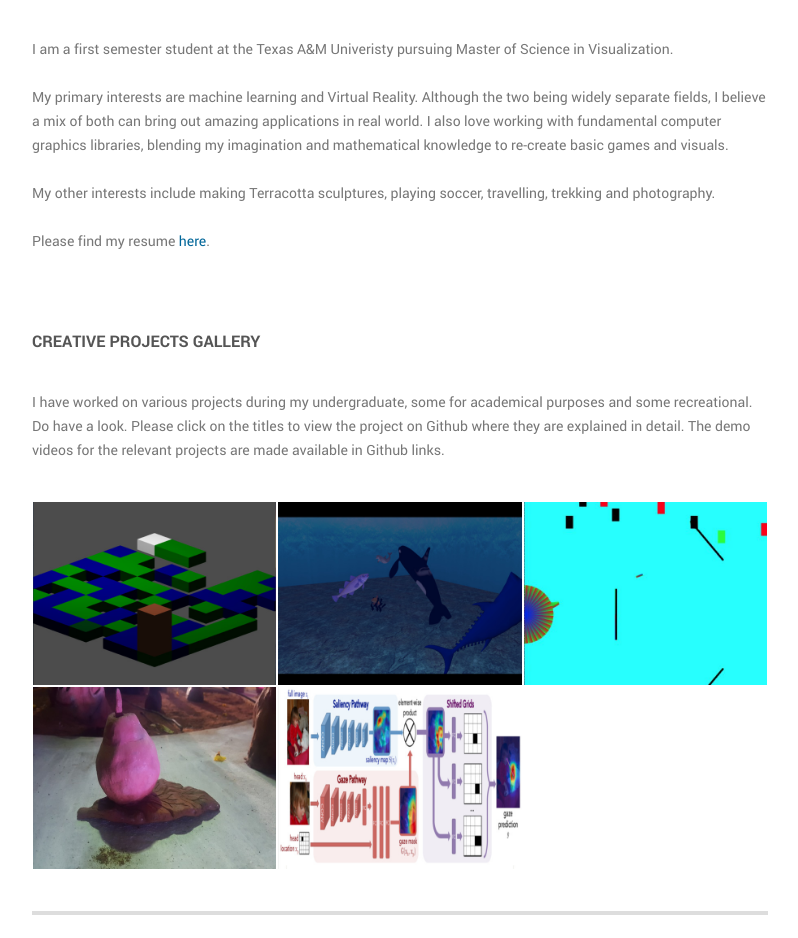
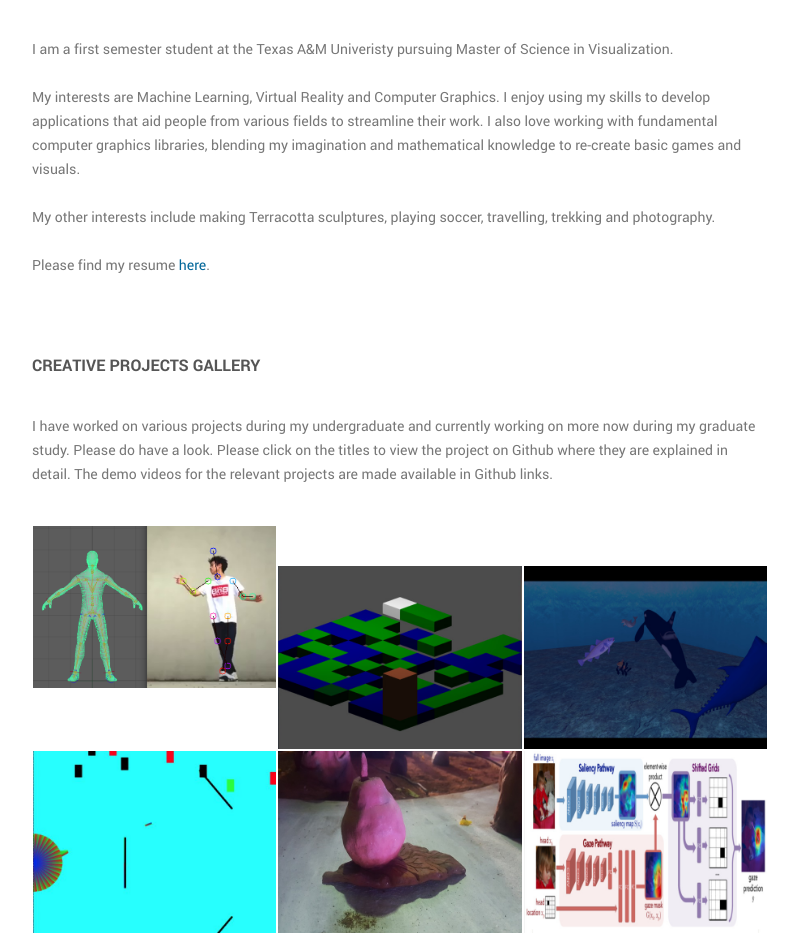
Before and after one commit to h44rd/temp-h44rd.github.io, a plain HTML site: page index.html in a window 1280 px wide. Shown: the part 968-1906 px from the top of the page, without its empty margins (432-1230 px from the left). Drawn offline with Linux system fonts and the light colour scheme.

Commit message:
updated projects

```diff
--- a/index.html
+++ b/index.html
@@ -116,7 +116,7 @@
                             </p>
                             <br>
                             <p>
-                             My primary interests are machine learning and Virtual Reality. Although the two being widely separate fields, I believe a mix of both can bring out amazing applications in real world.
+                             My interests are Machine Learning, Virtual Reality and Computer Graphics. I enjoy using my skills to develop applications that aid people from various fields to streamline their work.
                              I also love working with fundamental computer graphics libraries, blending my imagination and mathematical knowledge to re-create basic games and visuals.</p>
                              <br>
                              <p>
@@ -136,10 +136,24 @@
                     <div class="row">
                         <div class="col-md-12">
                             <h4 class="widget-title">CREATIVE PROJECTS GALLERY</h4>
-                            <p>I have worked on various projects during my undergraduate, some for academical purposes and some recreational. Do have a look. Please click on the titles to view the project on Github where they are explained in detail.
+                            <p>I have worked on various projects during my undergraduate and currently working on more now during my graduate study. Please do have a look. Please click on the titles to view the project on Github where they are explained in detail.
                             The demo videos for the relevant projects are made available in Github links.</p>
                         </div>
                     </div>
+
+                    <div class="row projects-holder">
+                        <div class="col-md-4 col-sm-6">
+                            <div  class="project-item">
+                                <img src="img/plugin4.png" alt="">
+                                <div class="project-hover">
+                                    <div class="inside">
+                                        <a href="https://github.com/h44rd/PoseTransferMayaPlugin">Pose Transfer Maya plugin</a>
+                                        <p>A Maya plugin that transfers the movement of a person in video to a rig.</p>
+                                    </div>
+                                </div>
+                            </div>
+                        </div>
+
                     <div class="row projects-holder">
                         <div class="col-md-4 col-sm-6">
                             <div  class="project-item">
```
Also changed, not shown: img/plugin1.png (added), img/plugin2.png (added), img/plugin3.png (added), img/plugin4.png (added).
